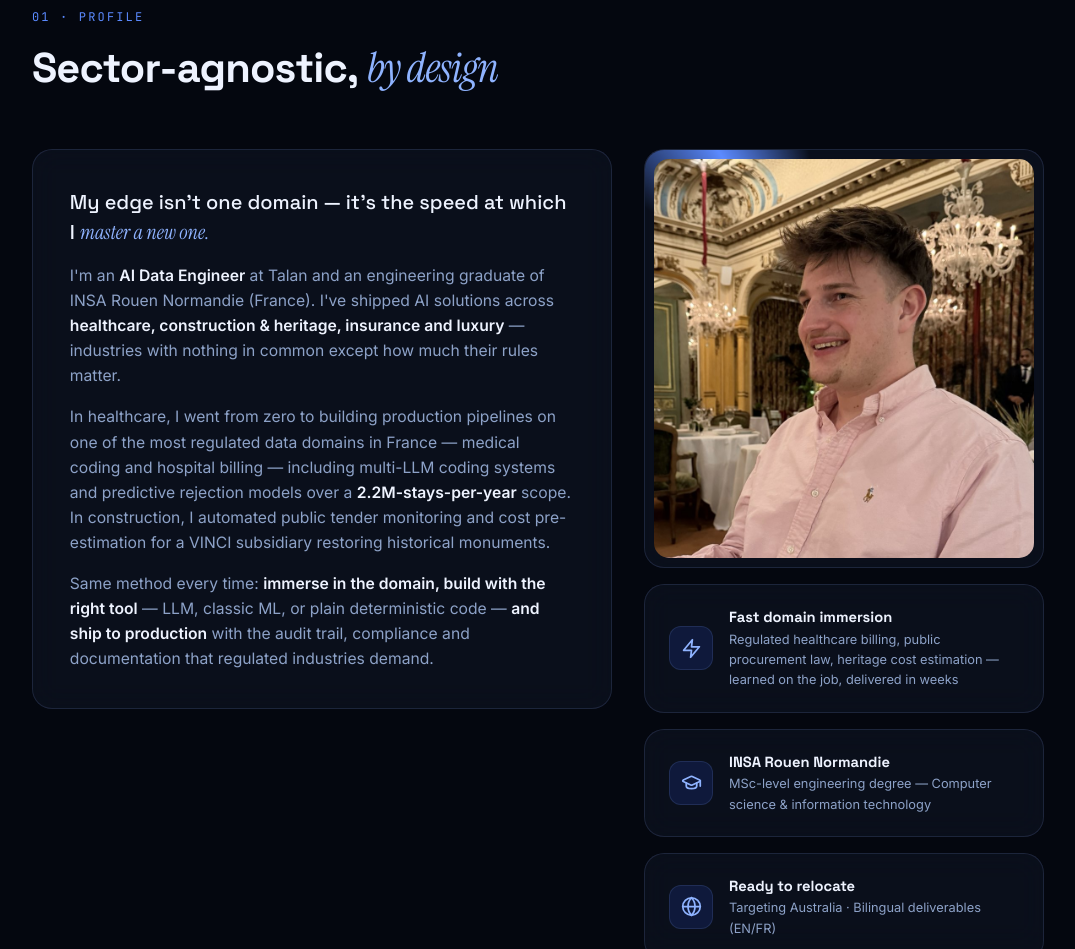
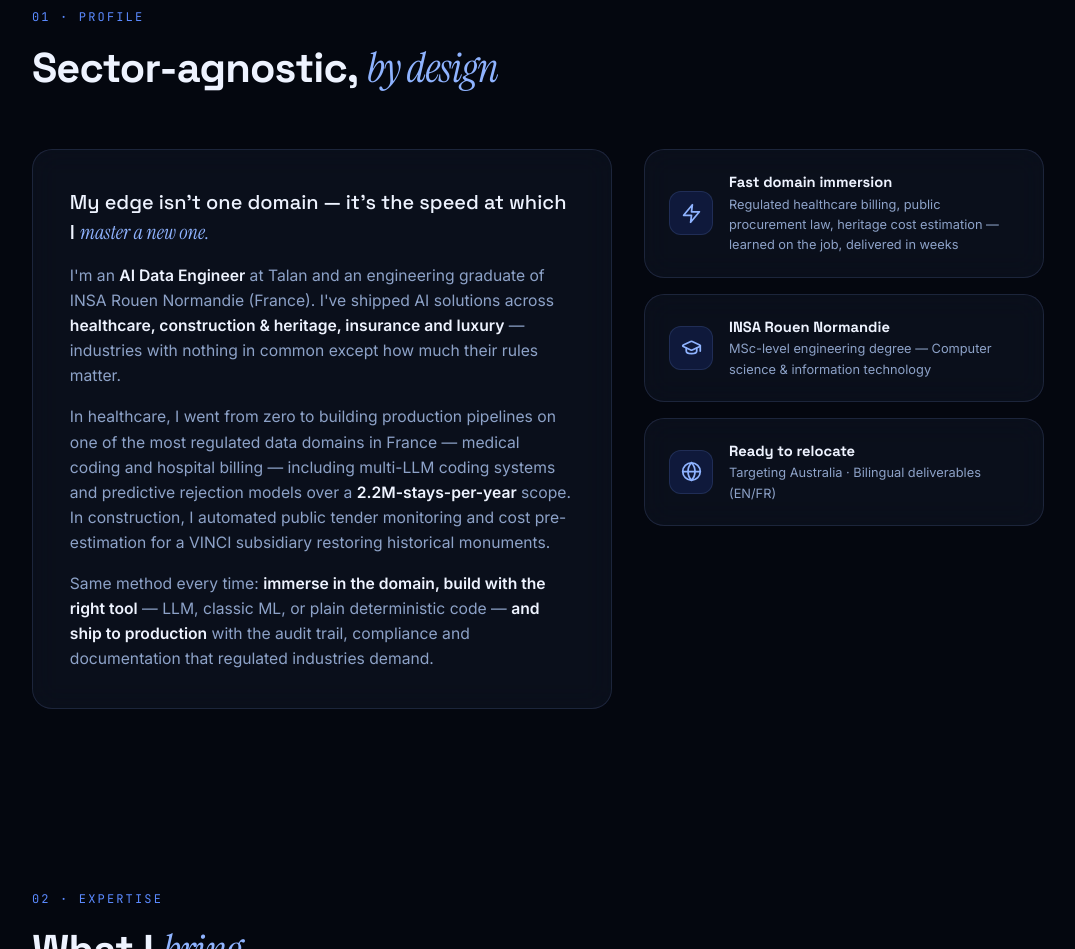
Before and after one commit to MaximeL34/MaximeL34.github.io, a plain HTML site: page index.html in a window 1280 px wide. Shown: the part 995-1944 px from the top of the page, without its empty margins (102-1177 px from the left). Drawn offline with Linux system fonts and the light colour scheme.

Commit message:
rmv photo

```diff
--- a/index.html
+++ b/index.html
@@ -839,9 +839,6 @@
         </p>
       </div>
       <div class="about-side">
-        <div class="glass photo-card reveal">
-          <img src="photo.jpg" alt="Maxime Laurent — AI Data Engineer" loading="lazy" />
-        </div>
         <div class="glass info-card reveal" data-delay="1">
           <div class="ico"><svg class="i"><use href="#i-zap"/></svg></div>
           <div>
```
